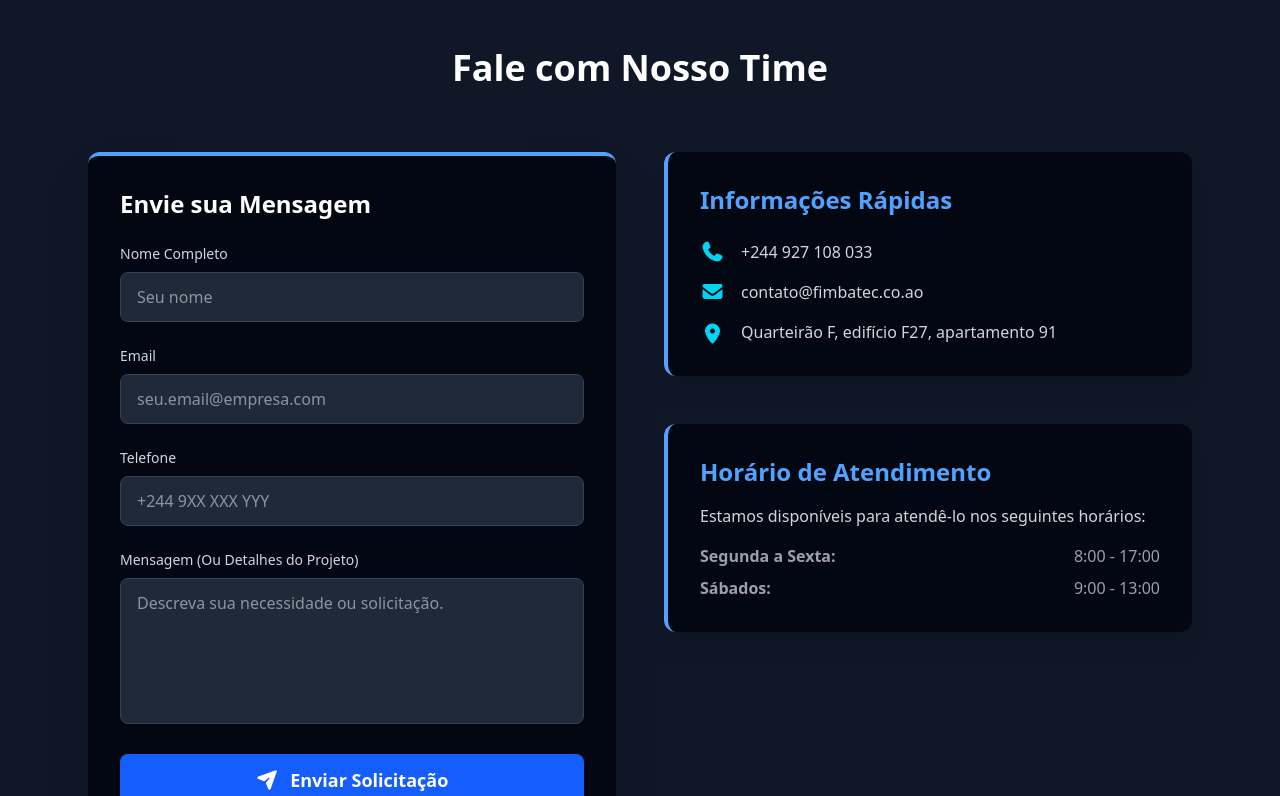
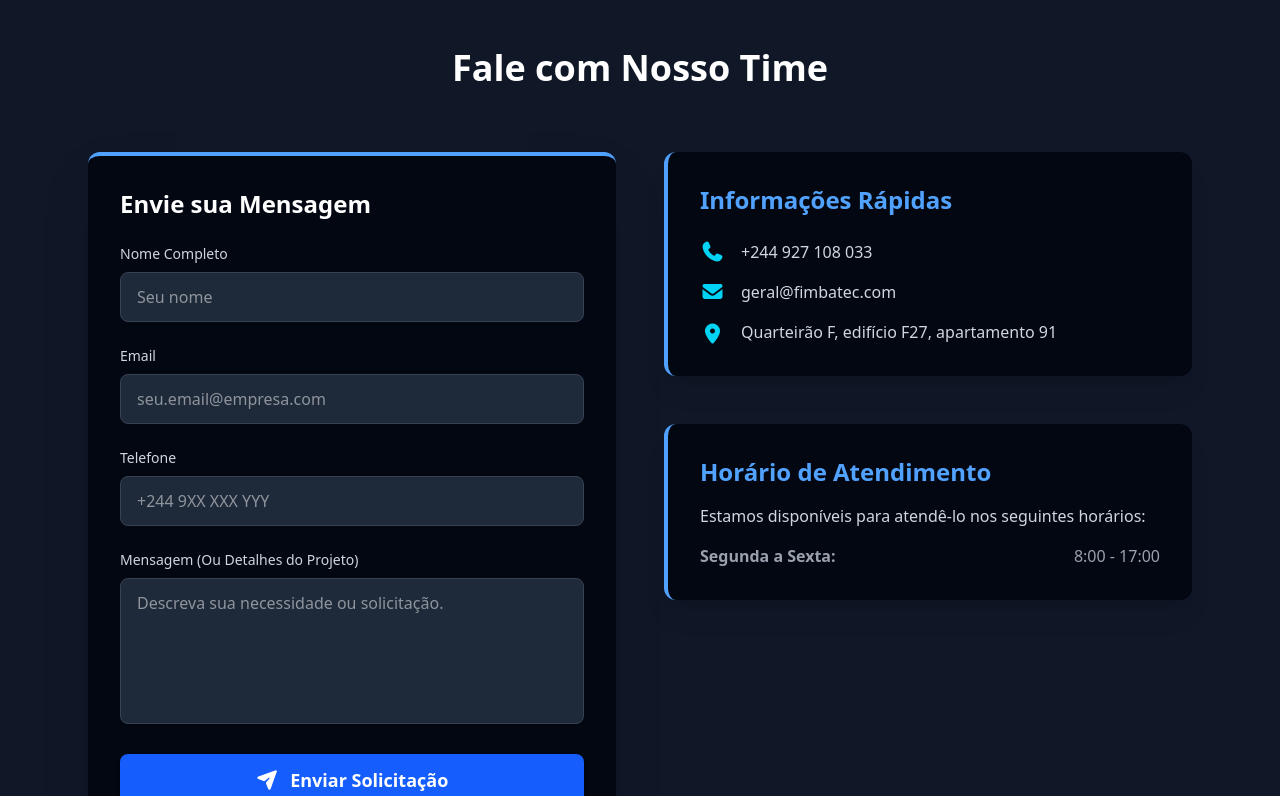
Before and after one commit to nsimba-afonso-nwayami/fimbatech, a React (Vite) app: page /contato in a window 1280 px wide. Shown: the part 424-1220 px from the top of the page. Built offline with nearby package versions, Linux system fonts and the light colour scheme.

Commit message:
Contato atualizado

```diff
--- a/src/pages/site/Contato.jsx
+++ b/src/pages/site/Contato.jsx
@@ -140,10 +140,10 @@ export default function Contato() {
                   <li className="flex items-center">
                     <i className="fa-solid fa-envelope text-xl text-cyan-400 mr-4"></i>
                     <a
-                      href="mailto:contato@fimbatec.co.ao"
+                      href="mailto:geral@fimbatec.com"
                       className="hover:text-cyan-400 transition"
                     >
-                      contato@fimbatec.co.ao
+                      geral@fimbatec.com
                     </a>
                   </li>
                   <li className="flex items-start">
@@ -164,10 +164,6 @@ export default function Contato() {
                   <li className="flex justify-between">
                     <span className="font-semibold">Segunda a Sexta:</span>
                     <span>8:00 - 17:00</span>
-                  </li>
-                  <li className="flex justify-between">
-                    <span className="font-semibold">Sábados:</span>
-                    <span>9:00 - 13:00</span>
                   </li>
                 </ul>
               </div>
```
